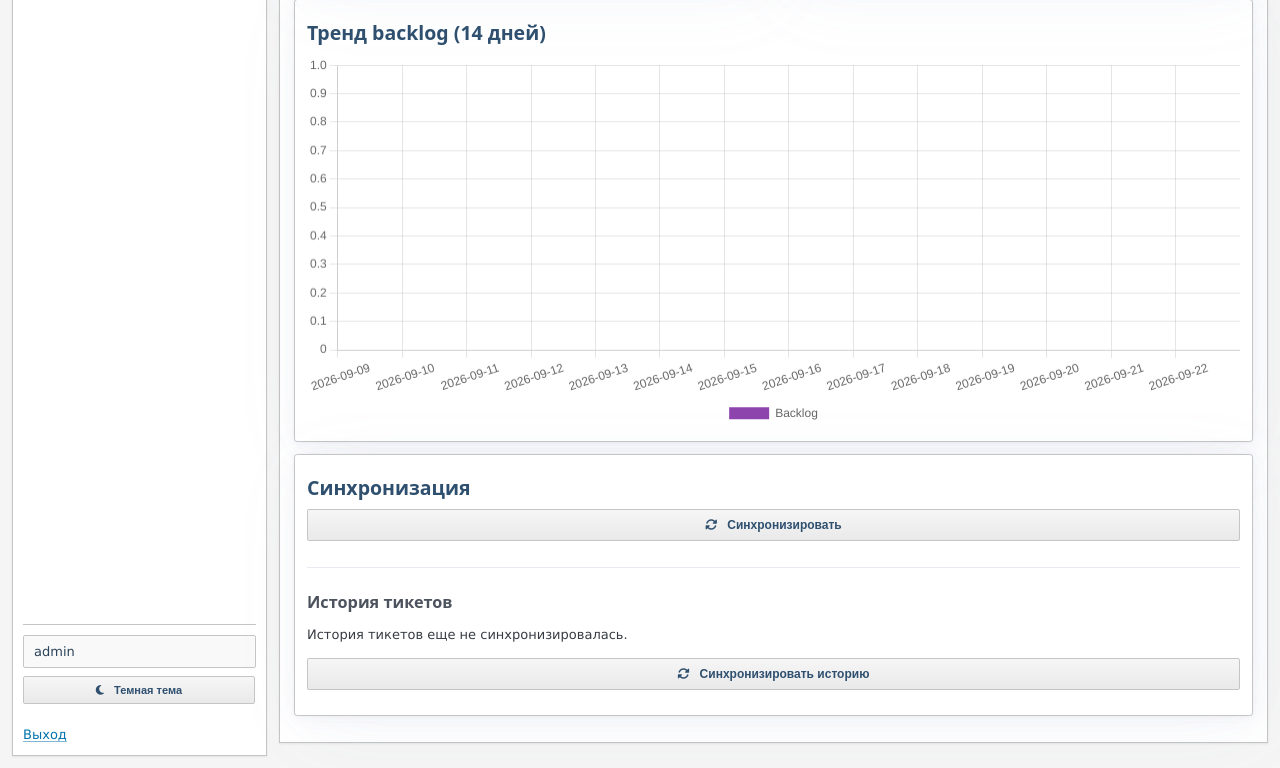
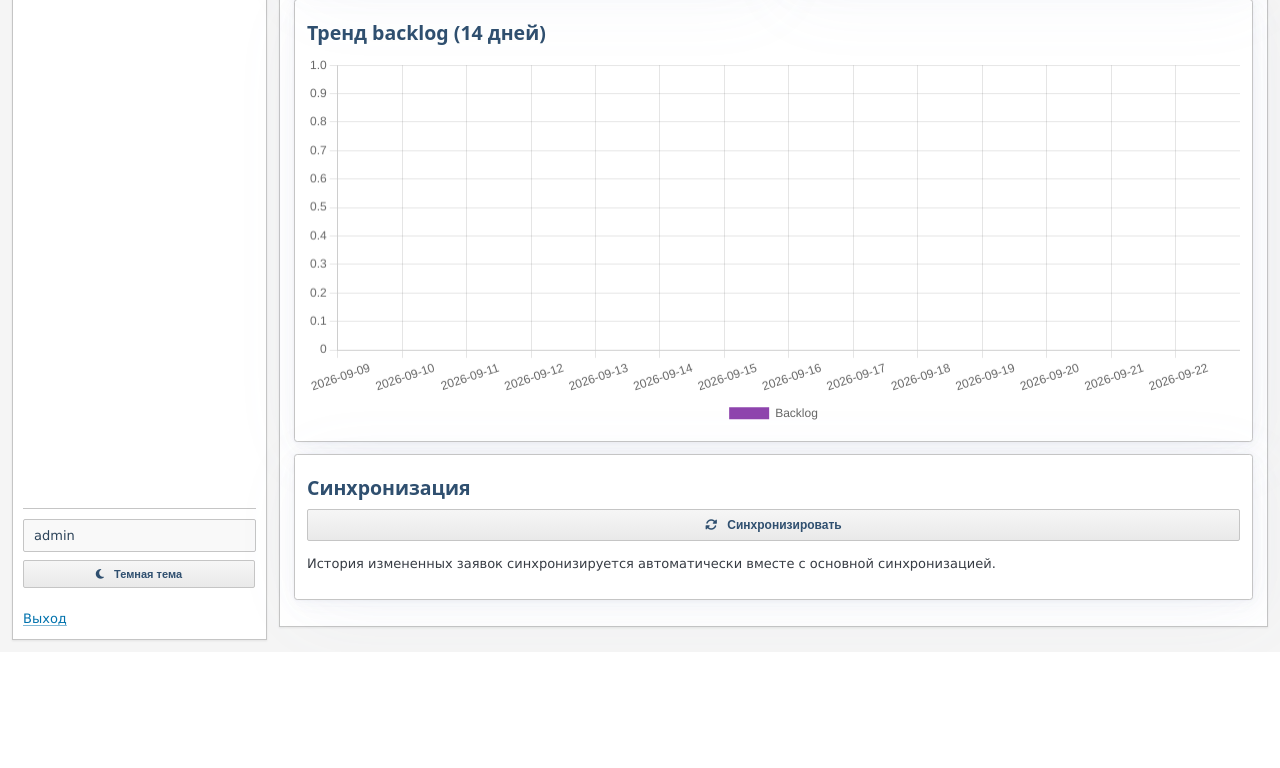
Before and after one commit to lekha100101/zammad-reports, a FastAPI app: page / in a window 1280 px wide. Shown: the part 842-1610 px from the top of the page. After the commit the page ends 1484 px from the top, so only its background shows below. Run offline with FastAPI, Linux system fonts and the light colour scheme; the visitor is signed in with stand-in values (Sample User, id 1); data comes from the database, SQL or seed files in the repository; data that the repository does not hold is empty; some libraries are stand-ins or nearby versions.

Commit message:
Remove separate ticket history sync button

```diff
--- a/app/templates/index.html
+++ b/app/templates/index.html
@@ -4,8 +4,6 @@
 
 {% if sync_status == "started" %}
   <article class="notice-success">Синхронизация запущена в фоне. Обновите страницу через некоторое время.</article>
-{% elif sync_status == "history_started" %}
-  <article class="notice-success">Синхронизация истории тикетов запущена в фоне.</article>
 {% elif sync_status == "already_running" %}
   <article class="notice-warning">Синхронизация уже выполняется. Дождитесь завершения текущего запуска.</article>
 {% endif %}
@@ -58,21 +56,8 @@
     <button type="submit" class="btn-inline">Синхронизировать</button>
   </form>
 
-  <hr>
 
-  <h4>История тикетов</h4>
-  {% if history_summary.status %}
-    <p><b>Статус:</b> {{ history_summary.status }}</p>
-    <p><b>Запущено:</b> {{ history_summary.started_at or "—" }}</p>
-    {% if history_summary.finished_at %}<p><b>Завершено:</b> {{ history_summary.finished_at }}</p>{% endif %}
-    <p><b>Событий в БД:</b> {{ history_summary.stored_events }}</p>
-    {% if history_summary.message %}<p><b>Результат:</b> {{ history_summary.message }}</p>{% endif %}
-  {% else %}
-    <p>История тикетов еще не синхронизировалась.</p>
-  {% endif %}
-  <form method="post" action="/sync/history/run" onsubmit="return confirm('Запустить синхронизацию истории всех тикетов? Процесс может занять продолжительное время.');" class="inline-form">
-    <button type="submit" class="btn-inline">Синхронизировать историю</button>
-  </form>
+  <p>История измененных заявок синхронизируется автоматически вместе с основной синхронизацией.</p>
 
 </article>
 
```
